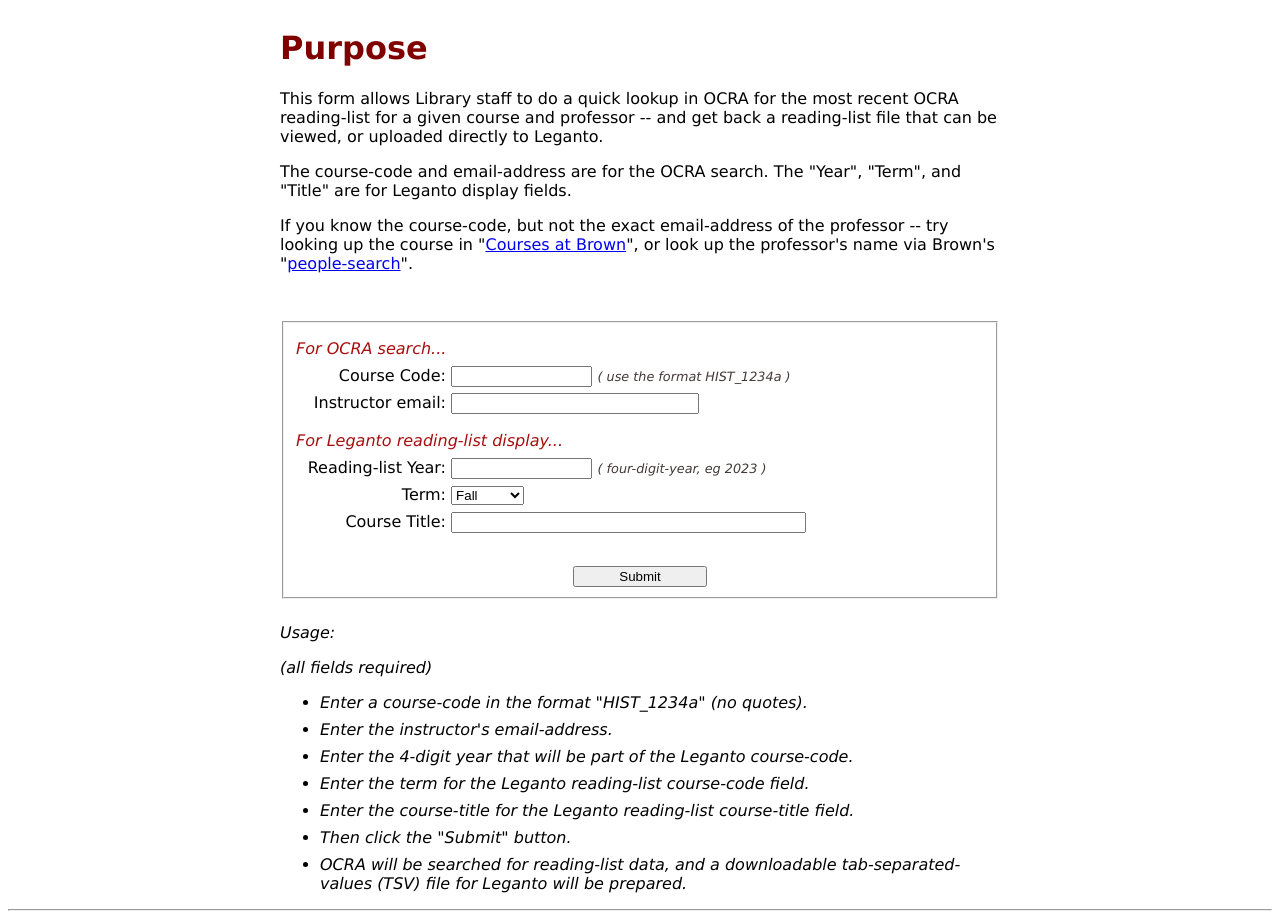
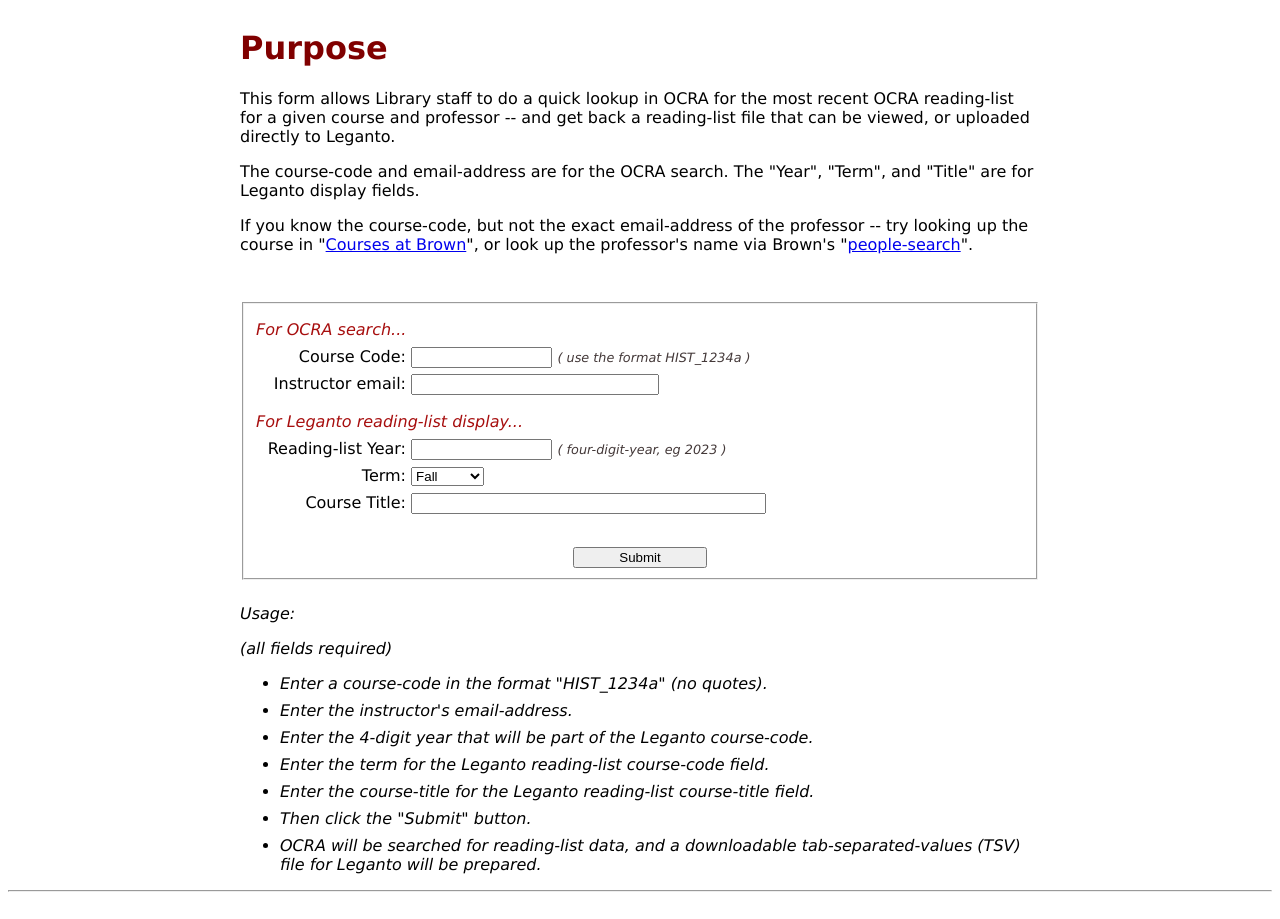
Before and after one commit to Brown-University-Library/ocra_lookup_project, a Django app: page /find/ in a window 1280 px wide. Shown: the part 56-975 px from the top of the page. After the commit the page ends 948 px from the top, so only its background shows below. Run offline with Django 4.2, Linux system fonts and the light colour scheme; parts of the project's set-up code (start-up, migrations or seed data) failed here and were passed over; some libraries are stand-ins or nearby versions.

Commit message:
tweaks form width.

```diff
--- a/ocra_lookup_app/templates/find.html
+++ b/ocra_lookup_app/templates/find.html
@@ -32,7 +32,7 @@
 
 {% block content %}
 
-<div id="purpose" style="width: 45em; margin: auto; padding-top: .5em;">
+<div id="purpose" style="width: 50em; margin: auto; padding-top: .5em;">
     <h1 style="color: maroon;">Purpose</h1>
     <p>This form allows Library staff to do a quick lookup in OCRA for the most recent OCRA reading-list for a given course and professor -- and get back a reading-list file that can be viewed, or uploaded directly to Leganto.</p>
     <p>The course-code and email-address are for the OCRA search. The "Year", "Term", and "Title" are for Leganto display fields.</p>
@@ -44,7 +44,7 @@
 </div>
 
 <!-- <div id="formbox" style="width: 600px; margin: auto; padding-top: 2em;"> -->
-<div id="formbox" style="width: 45em; margin: auto; padding-top: 2em;">
+<div id="formbox" style="width: 50em; margin: auto; padding-top: 2em;">
 
     <fieldset name="Single File Upload">
         <form action="{% url 'find_url' %}" method="post">
```
